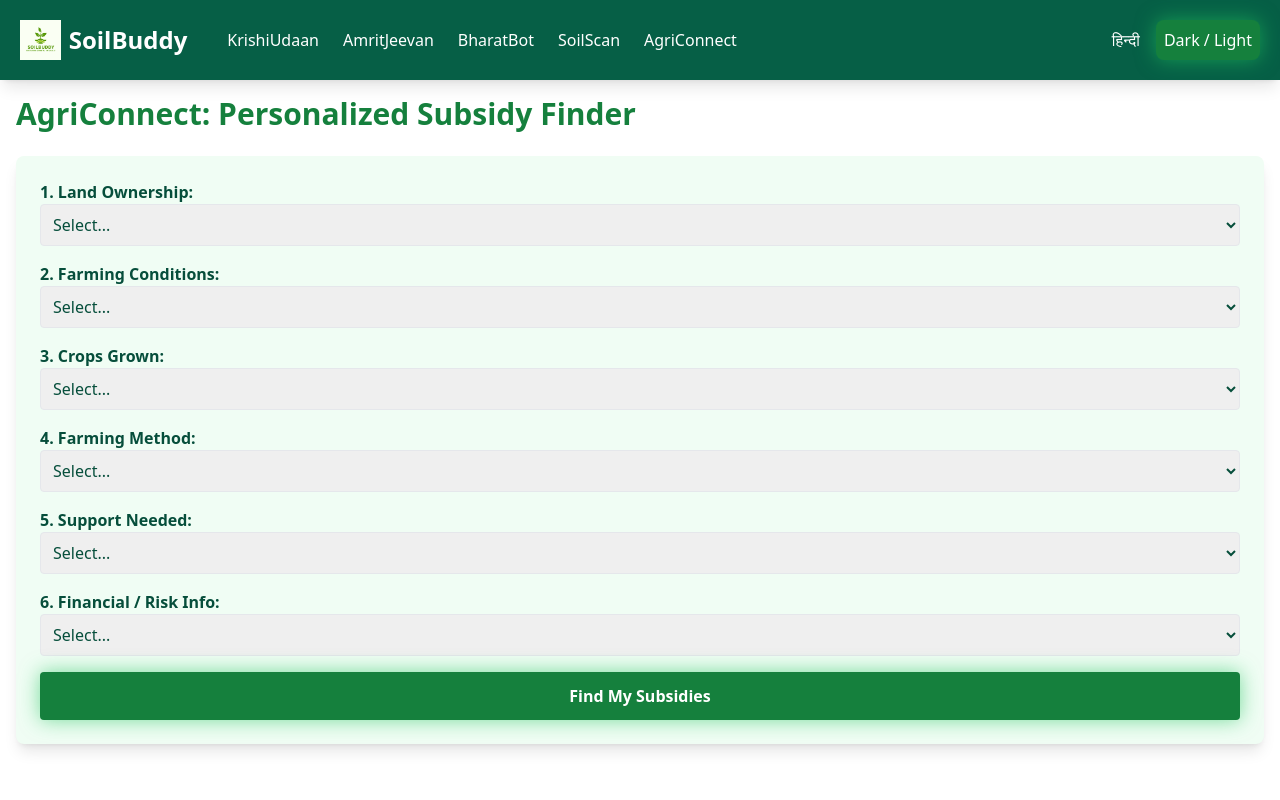
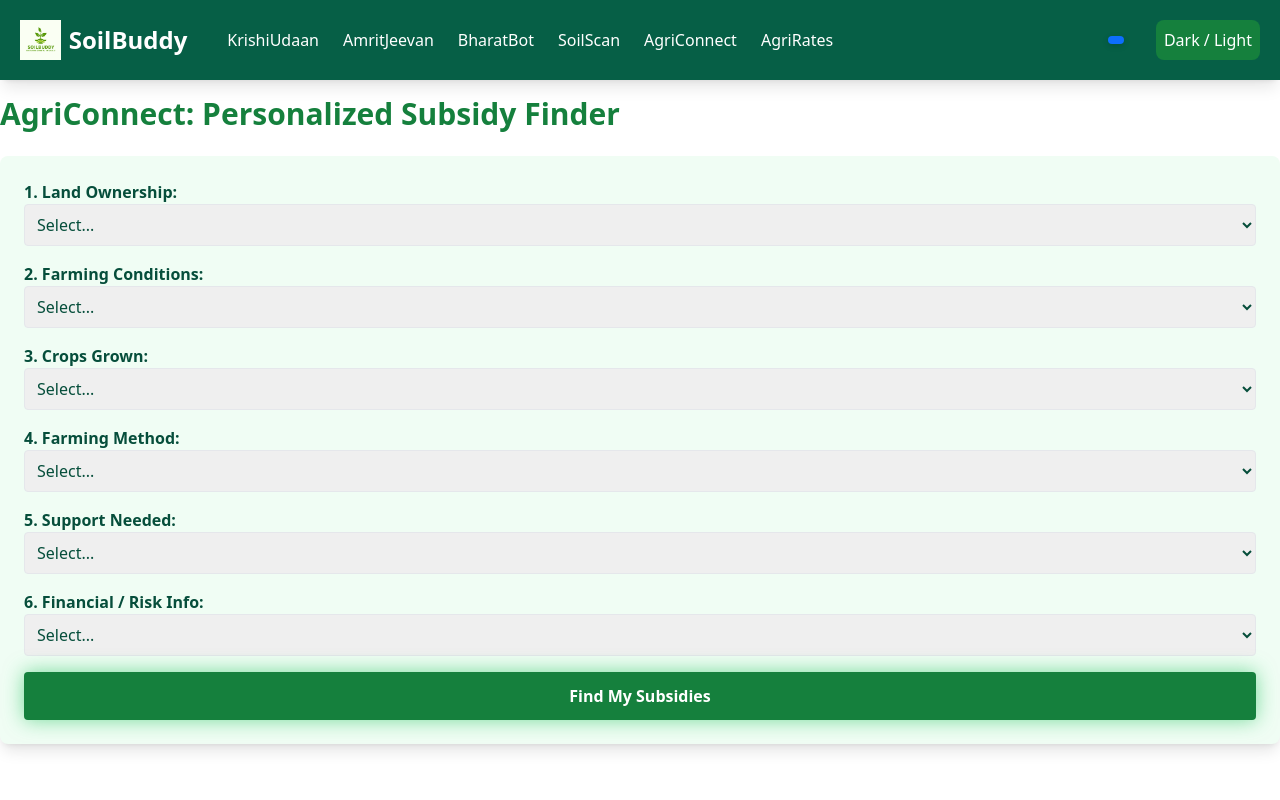
Before and after one commit to gamechangerfrombihar/SoilBuddy, a Flask app: page /agriconnect in a window 1280 px wide. Run offline with Flask 3, Linux system fonts and the light colour scheme; some libraries are stand-ins or nearby versions.

Commit message:
Update Subsidiaries.html

```diff
--- a/templates/Subsidiaries.html
+++ b/templates/Subsidiaries.html
@@ -37,24 +37,24 @@
         <a href="/amritjeevan" class="hover:text-green-300 transition">AmritJeevan</a>
         <a href="https://bharatbot-2a7793.zapier.app" target="_blank" class="hover:text-green-300 transition">BharatBot</a>
         <a href="/soilscan" class="hover:text-green-300 transition">SoilScan</a>
-          <a href="Subsidiaries.html" class="hover:text-green-300 transition">AgriConnect</a>
+        <a href="{{ url_for('agric_connect') }}" class="hover:text-green-300 transition">AgriConnect</a>
+        <a href="{{ url_for('agrirates') }}" class="hover:text-green-300 transition">AgriRates</a>
       </div>
     </div>
 
-      <div class="flex items-center space-x-4">
-        {% if lang == 'en' %}
-        <a href="{{ url_for('set_language', lang='hi', next=request.path) }}" class="text-white hover:underline">हिन्दी</a>
-        {% else %}
-        <a href="{{ url_for('set_language', lang='en', next=request.path) }}" class="text-white hover:underline">English</a>
-        {% endif %}
-        <button id="theme-toggle" class="p-2 rounded-lg focus:outline-none bg-green-700 hover:bg-green-800 transition glow-btn">
+   <nav class="flex items-center space-x-4">
+  <!-- Other navbar elements -->
+  {% include 'base.html' %}
+  <button id="theme-toggle" class="p-2 rounded-lg bg-green-700 hover:bg-green-800 text-white">
     Dark / Light
   </button>
-      </div>
+</nav>
+
   </div>
 </nav>
 
-  <div class="pt-24 container mx-auto px-4">
+<div class="pt-24"></div>
+
 
     <h1 class="text-3xl font-bold mb-6 text-green-700">AgriConnect: Personalized Subsidy Finder</h1>
 
```
Lines whose indentation alone changed are shown as unchanged.
